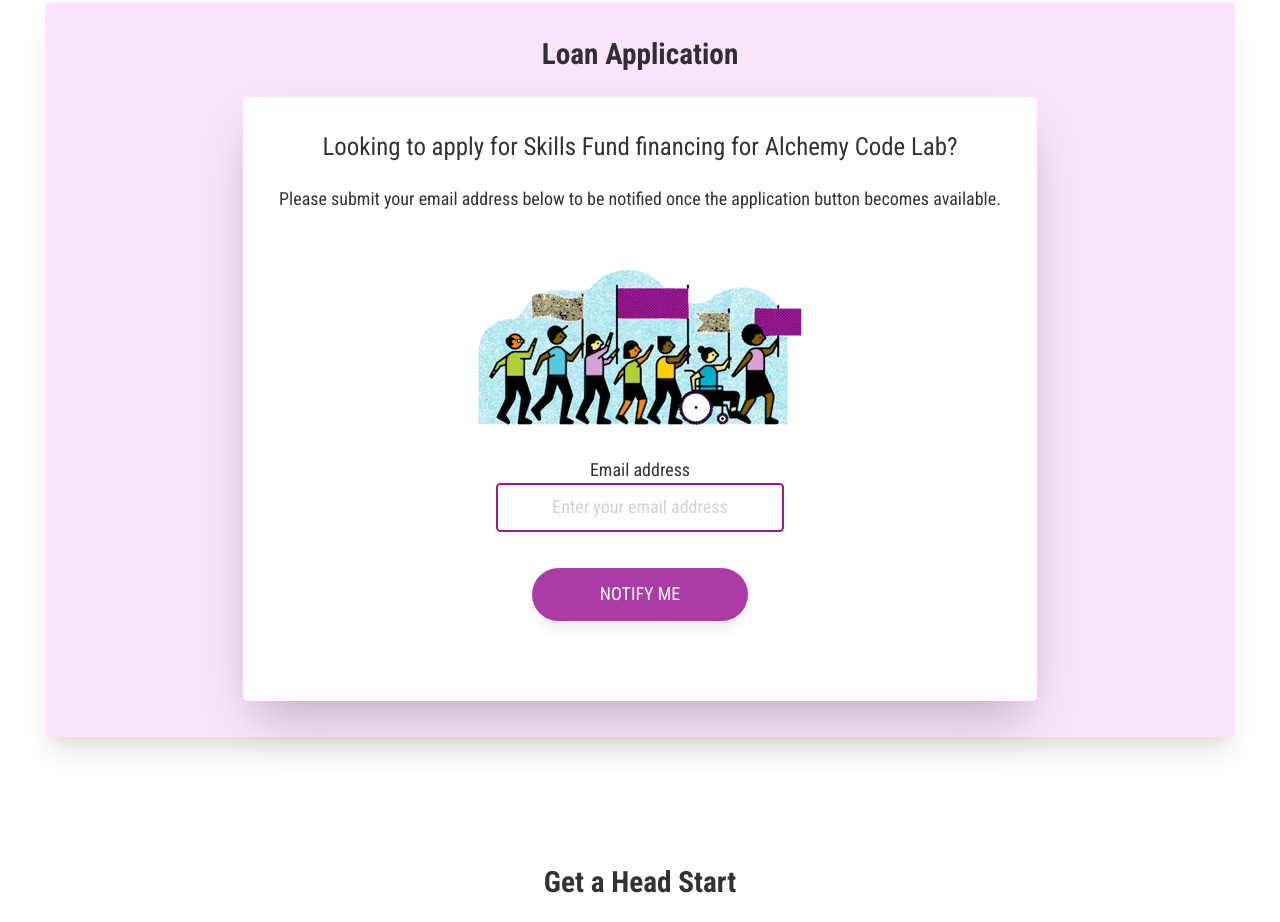
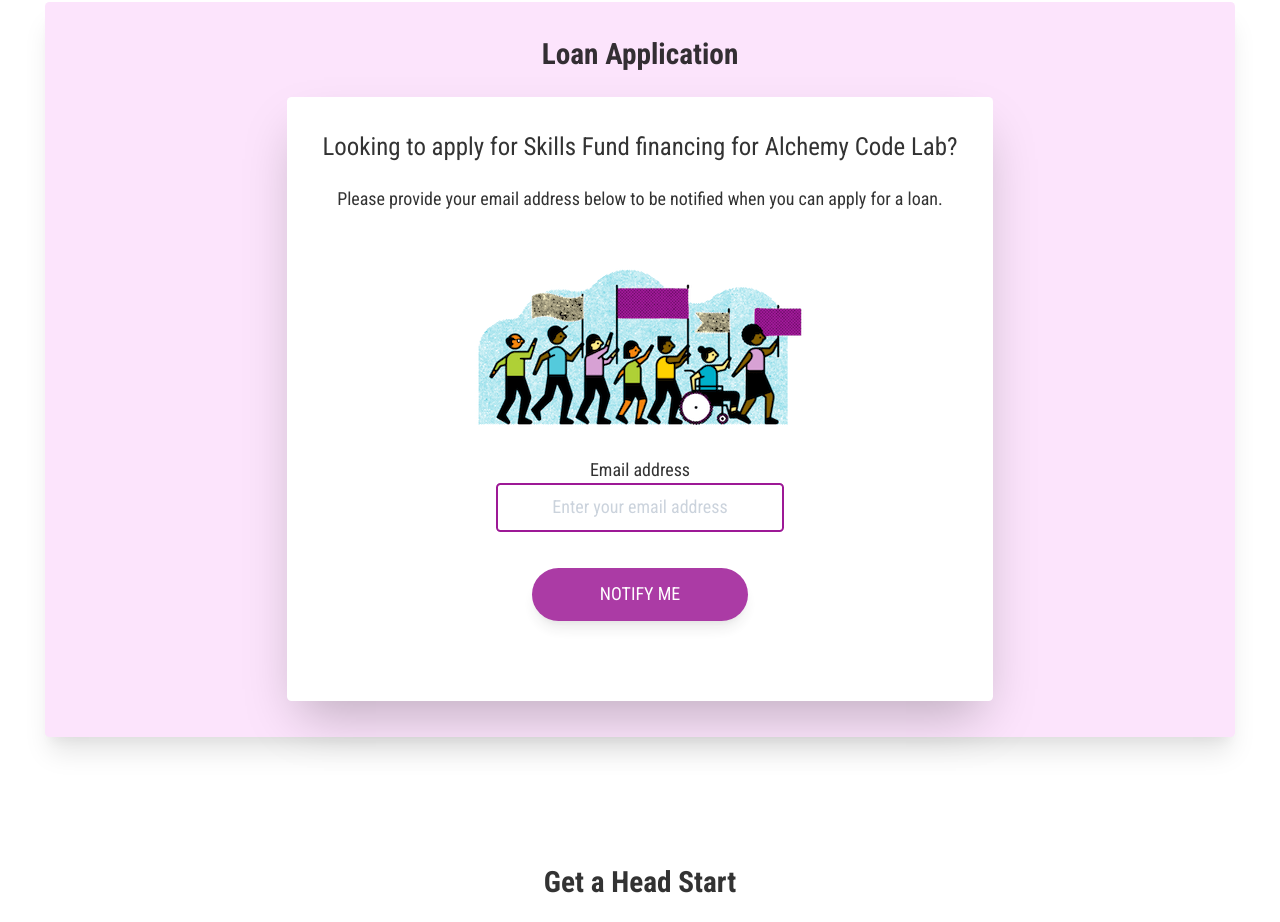
Before and after one commit to chrisdesilva/skills_fund_alchemy_code_labs, a Gatsby site: page / in a window 1280 px wide. Shown: the part 2109-3031 px from the top of the page. Built offline with nearby package versions, Linux system fonts and the light colour scheme; Gatsby itself is replaced by a stand-in of ours; some packages are replaced by stand-ins of ours; no server answers.

Commit message:
Adjust lead capture directions

```diff
--- a/src/components/disabledApplication.js
+++ b/src/components/disabledApplication.js
@@ -87,7 +87,7 @@
             <div className="rounded shadow-2xl p-8 px-8 mx-16 mb-8 bg-white">
                 {/* update with school name, remove cost of living if school does not offer it */}
                 <h3 className="text-center font-normal">Looking to apply for Skills Fund financing for {props.schoolName}?</h3>
-                <p className="text-center font-normal">Please submit your email address below to be notified once the application button becomes available.</p>
+                <p className="text-center font-normal">Please provide your email address below to be notified when you can apply for a loan.</p>
                 <div className="flex justify-center">
                     <img className="w-auto" src={marching} alt="People marching and carrying flags" loading="lazy"/>
                 </div>
```
